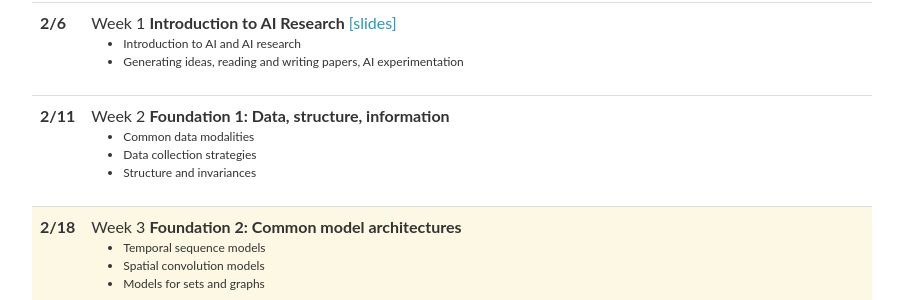
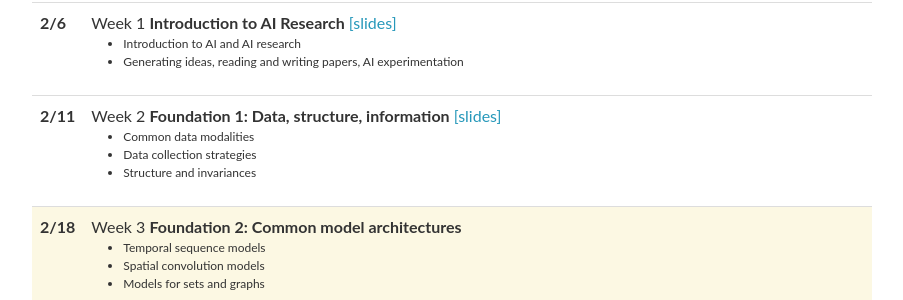
Before and after one commit to MIT-MI/how2ai-course, a Jekyll site: the page built from spring2025/_pages/schedule.md, in a window 1280 px wide and 900 px high. Shown: the part 344-644 px from the top of the window, without its empty margins (188-1091 px from the left). Built offline with Jekyll 4.4.1, drawn with Linux system fonts in a browser that asks for light colours; nearby versions of some CDN libraries; comment, search, counter and statistics services are not loaded.

Commit message:
Update lectures_2025.yml

```diff
--- a/_data/lectures_2025.yml
+++ b/_data/lectures_2025.yml
@@ -18,7 +18,7 @@
 
 - date: 2/11
   title: >
-    Week 2 <strong>Foundation 1: Data, structure, information</strong>
+    Week 2 <strong>Foundation 1: Data, structure, information</strong> <a href="lec2 - data.pdf">[slides]</a>
   slides:
   topics:
     - Common data modalities <br/>
```
